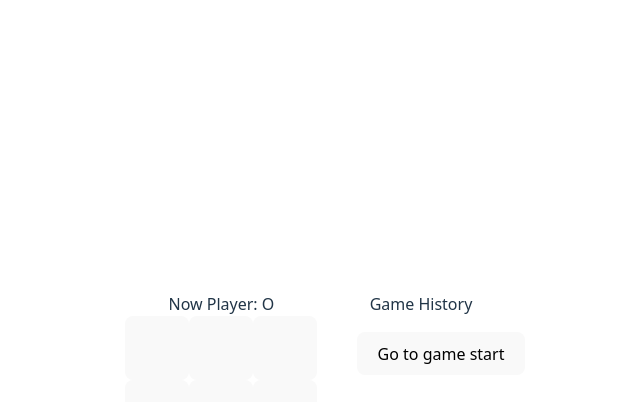
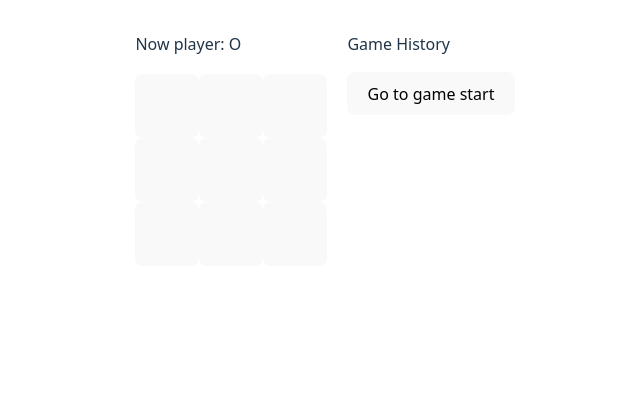
Before and after one commit to hsinny/react-official-examples, a React (Vite) app: page / in a window 1280 px wide. Shown: the top 402 px of the page, without its empty margins (315-955 px from the left). Built offline with nearby package versions, Linux system fonts and the light colour scheme.

Commit message:
refactor: 參考官方範例程式碼，重構井字遊戲結構

```diff
--- a/src/App.tsx
+++ b/src/App.tsx
@@ -1,10 +1,10 @@
 import './App.css'
-import Board from './components/Board'
+import Game from './components/Game';
 
 function App() {
   return (
     <>
-      <Board/>
+      <Game />
     </>
   )
 }
--- a/src/components/Board.tsx
+++ b/src/components/Board.tsx
@@ -1,18 +1,25 @@
-import { useEffect, useState } from "react";
 import Square from "./Square";
+import { squaresType, squareType } from "./Game";
 import '../styles/components/Board.css';
 
-export type squareType = 'O' | 'X' | null;
-type squaresType = Array<squareType>;
+export default function Board({
+  xIsNext,
+  squares,
+  onPlay,
+}: {
+  xIsNext: boolean;
+  squares: squaresType;
+  onPlay: (squares: squaresType) => void;
+}) {
+  const handleSquareClick = (index: number) => {
+    if (squares[index] || calculateWinner(squares)) return;
 
-export default function Board() {
-  const [squares, setSquares] = useState<squaresType>(Array(9).fill(null));
-  const [xIsNext, setXIsNext] = useState<boolean>(true);
-  const [winner, setWinner] = useState<squareType>(null);
-  const [currentMove, setCurrentMove] = useState<number>(0);
-  const [history, setHistory] = useState<Array<squaresType>>([squares]);
+    const nextSqures = [...squares];
+    nextSqures[index] = xIsNext ? 'O' : 'X';
+    onPlay(nextSqures);
+  }
 
-  const calculateWinner = () => {
+  const calculateWinner = (boardSquares: squaresType): squareType => {
     const winLines = [
       [0, 1, 2],
       [3, 4, 5],
@@ -21,52 +28,25 @@ export default function Board() {
       [1, 4, 7],
       [2, 5, 8],
       [0, 4, 8],
-      [2, 4, 6]
+      [2, 4, 6],
     ];
 
     for (let i = 0; i < winLines.length; i++) {
       const [a, b, c] = winLines[i];
-      if (squares[a] === squares[b] && squares[b] === squares[c] && squares[c] === squares[a] && squares[a] !== null) {
-        setWinner(squares[a]);
-        break;
-      } else {
-        setWinner(null);
+
+      if (boardSquares[a] && boardSquares[a] === boardSquares[b] && boardSquares[b] === boardSquares[c] && boardSquares[c] === boardSquares[a]) {
+        return boardSquares[a];
       }
     }
+    return null;
   }
 
-  const addMoveHistory = (newHistory: squaresType) => {
-    const nowHistory = [...history];
-    const savedHistory = nowHistory.slice(0, currentMove + 1);
-    setHistory([...savedHistory, newHistory]);
-  }
-
-  const handleSquareClick = (index: number) => {
-    if (squares[index] || winner !== null) return;
-    const newSquares = [...squares];
-    newSquares[index] = xIsNext ? 'O' : 'X';
-    setSquares(newSquares);
-    setCurrentMove(currentMove + 1);
-    setXIsNext(!xIsNext);
-    addMoveHistory(newSquares);
-  }
-
-  const jumpToMove = (index: number) => {
-    if (index === currentMove) return;
-    setSquares(history[index]);
-    setCurrentMove(index);
-    setXIsNext(!((currentMove % 2) === 0));
-  }
-
-  useEffect(() => {
-    calculateWinner();
-  }, [squares])
+  const winner = calculateWinner(squares);
+  let gameStatus = winner ? `Winner: ${winner}` : `Now player: ${xIsNext ? 'O' : 'X'}`;
 
   return (
-    <div className="game">
     <section>
-        {winner === null && (<div>Now Player: {xIsNext ? 'O' : 'X'}</div>)}
-        {winner !== null && (<div>Winner: {winner}</div>)}
+      <div className="board-status">{gameStatus}</div>
       <div>
         <div className="board-row">
           <Square value={squares[0]} onSquareClick={() => handleSquareClick(0)} />
@@ -85,16 +65,5 @@ export default function Board() {
         </div>
       </div>
     </section>
-      <section>
-        <div>Game History</div>
-        <ul className="history-list">
-          {history.map((_, index) =>
-            <li key={index}>
-              <button onClick={() => jumpToMove(index)}>{index === 0 ? `Go to game start` : `Go to move ${index}`}</button>
-            </li>
-          )}
-        </ul>
-      </section>
-    </div>
   )
 }
--- /dev/null
+++ b/src/components/Game.tsx
@@ -0,0 +1,36 @@
+import { useState } from "react";
+import Board from "./Board";
+import History from "./History";
+import '../styles/components/Game.css';
+
+export type squareType = 'O' | 'X' | null;
+export type squaresType = Array<squareType>;
+export type historyType = Array<squaresType>;
+
+export default function Game() {
+  const [history, setHistory] = useState<historyType>([Array(9).fill(null)]);
+  const [currentMove, setCurrentMove] = useState<number>(0);
+  const xIsNext = currentMove % 2 === 0;
+  const currentSquares = history[currentMove];
+
+  const handlePlay = (nextSqures: squaresType) => {
+    const nextHistory = [...history.slice(0, currentMove + 1), nextSqures];
+    setHistory(nextHistory);
+    setCurrentMove(currentMove + 1)
+  }
+
+  const jumpTo = (nextMove: number) => {
+    setCurrentMove(nextMove);
+  }
+
+  return (
+    <div className="game">
+      <div className="game-board">
+        <Board xIsNext={xIsNext} squares={currentSquares} onPlay={handlePlay} />
+      </div>
+      <div className="game-info">
+        <History history={history} jumpTo={jumpTo} />
+      </div>
+    </div>
+  )
+}
--- /dev/null
+++ b/src/components/History.tsx
@@ -0,0 +1,29 @@
+import { historyType } from "./Game";
+import '../styles/components/History.css';
+
+export default function History({
+  history,
+  jumpTo,
+}: {
+  history: historyType;
+  jumpTo: (nextMove: number) => void;
+}) {
+  const Moves = history.map((_, index) => {
+    let buttonTxt = '';
+    if (index > 0) {
+      buttonTxt = `Go to Move #${index}`;
+    } else {
+      buttonTxt = 'Go to game start';
+    }
+    console.log('history, index', index)
+
+    return <li key={index}><button onClick={() => jumpTo(index)}>{buttonTxt}</button></li>
+  })
+
+  return (
+    <section className="history">
+      <div>Game History</div>
+      <ol className="history-list">{Moves}</ol>
+    </section>
+  )
+}
--- a/src/components/Square.tsx
+++ b/src/components/Square.tsx
@@ -1,4 +1,4 @@
-import { squareType } from "./Board";
+import { squareType } from "../components/Game";
 import '../styles/components/Square.css';
 
 export default function Square({
--- a/src/styles/components/Board.css
+++ b/src/styles/components/Board.css
@@ -1,11 +1,6 @@
-.game {
-  display: flex;
-  align-items: start;
-}
-
-.history-list {
+.board-status {
+  margin-bottom: 18px;
   text-align: left;
-  list-style: none;
 }
 
 .board-row {
--- /dev/null
+++ b/src/styles/components/Game.css
@@ -0,0 +1,9 @@
+.game {
+  display: flex;
+  flex-direction: row;
+  min-height: 100vh;
+}
+
+.game-info {
+  margin-left: 20px;
+}
--- /dev/null
+++ b/src/styles/components/History.css
@@ -0,0 +1,11 @@
+.history {
+  text-align: left;
+}
+
+.history-list {
+  list-style: none;
+  padding-left: 0;
+  li + li {
+    margin-top: 4px;
+  }
+}
```
Lines whose indentation alone changed are shown as unchanged.
